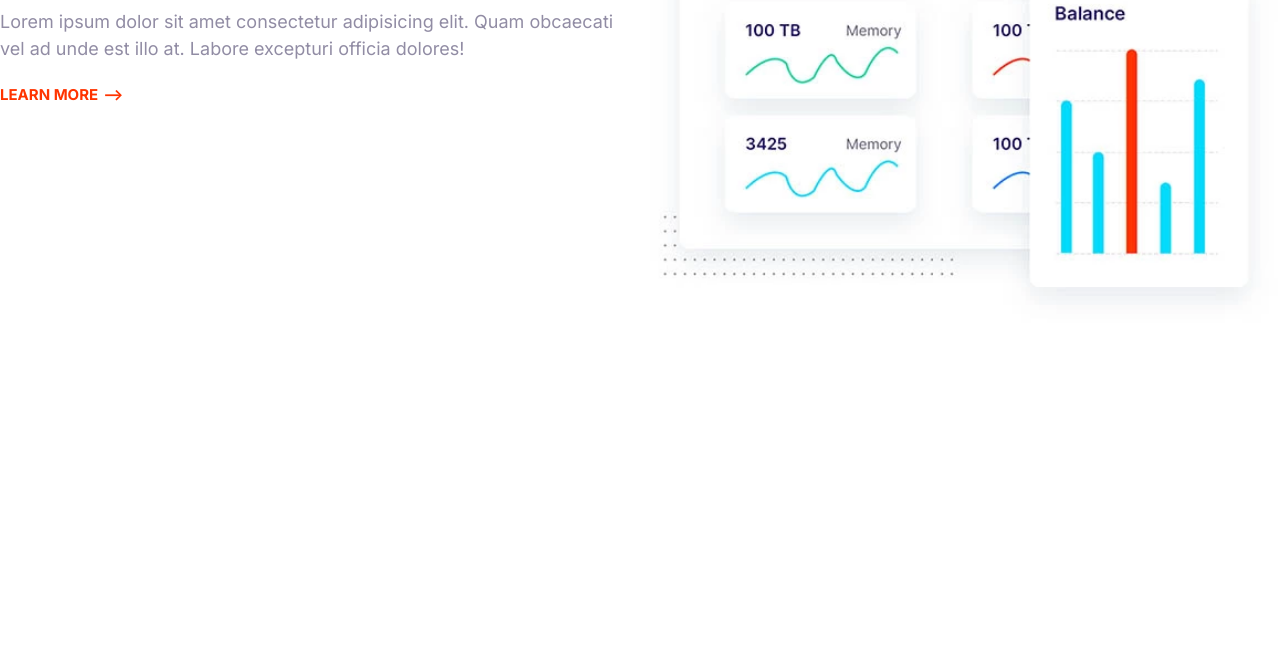
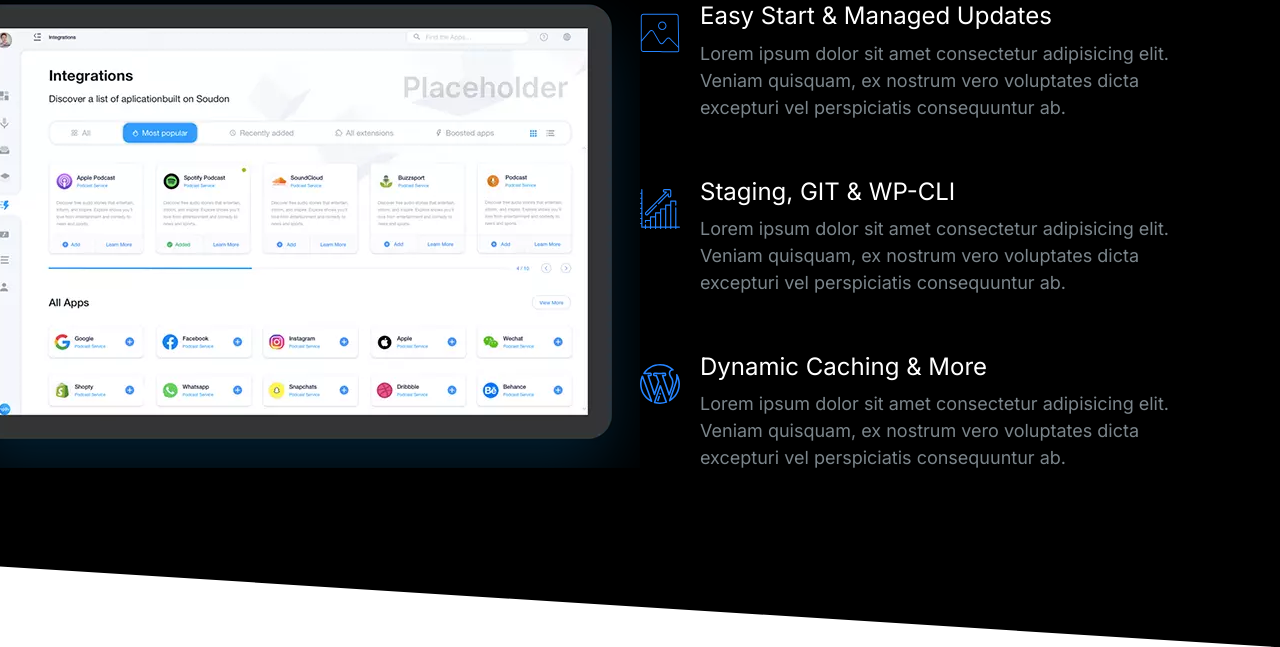
Before and after one commit to qodemike/Cloud-Hosting-Site, a plain HTML site: page index.html in a window 1280 px wide. Shown: the part 162-809 px from the top of the page. Drawn offline with Linux system fonts and the light colour scheme.

Commit message:
Showcase Block.

```diff
--- a/css/styles.css
+++ b/css/styles.css
@@ -16,6 +16,10 @@
 }
 
 /* Typography */
+::selection {
+  background: var(--color-primary);
+  color: #fff;
+}
 
 html {
   /* 62.5% of 16px = 10px */
@@ -47,6 +51,7 @@ h2 {
 
 h3 {
   font-size: 3rem;
+  font-weight: 500;
 }
 
 p {
@@ -136,7 +141,6 @@ a {
 .list {
   list-style: none;
   padding-left: 0;
-  color: var(--color-headings);
 }
 
 .list--inline .list__item {
@@ -147,6 +151,7 @@ a {
 .list--tick {
   list-style-image: url(../images/tick.svg);
   padding-left: 3rem;
+  color: var(--color-headings);
 }
 
 .list--tick .list__item {
@@ -409,9 +414,11 @@ a {
     font-size: 1.7rem;
   }
 }
+
 /* Media */
 .media {
   display: flex;
+  margin-bottom: 4rem;
 }
 
 .media__title {
@@ -618,18 +625,20 @@ a {
   color: #7b858b;
 }
 
-.block--dark .block__heading {
+.block--dark h1,
+.block--dark h2,
+.block--dark h3 {
   color: #fff;
 }
 
 .block--skewed-right {
   padding-bottom: calc(var(--padding-vertical) + 4rem);
-  clip-path: polygon(0% 0%, 100% 0%, 100% 100%, 0% 80%);
+  clip-path: polygon(0% 0%, 100% 0%, 100% 100%, 0% 90%);
 }
 
 .block--skewed-left {
   padding-bottom: calc(var(--padding-vertical) + 4rem);
-  clip-path: polygon(0% 0%, 100% 0%, 100% 80%, 0% 100%);
+  clip-path: polygon(0% 0%, 100% 0%, 100% 90%, 0% 100%);
 }
 
 .container {
@@ -701,9 +710,6 @@ a {
 }
 
 /* Hero */
-.hero {
-  clip-path: polygon(0% 0%, 100% 0%, 100% 90%, 0% 100%);
-}
 
 .hero__tagline {
   font-size: 2rem;
@@ -784,3 +790,23 @@ a {
     order: 2;
   }
 }
+
+/* Showcase Block */
+.block-showcase__image > img {
+  width: 100%;
+}
+
+@media screen and (min-width: 768px) {
+  .block-showcase .grid {
+    grid-template-columns: 50% 50%;
+  }
+
+  .block-showcase__image {
+    justify-self: end;
+  }
+
+  .block-showcase__image > img {
+    width: auto;
+    max-width: 700px;
+  }
+}
--- a/index.html
+++ b/index.html
@@ -13,32 +13,77 @@
     <link rel="stylesheet" href="css/styles.css" />
   </head>
   <body>
-    <article class="grid grid--1x2 feature">
-      <div class="feature__content">
-        <span class="icon-container">
-          <svg class="icon icon--primary">
-            <use xlink:href="images/sprite.svg#wordpress"></use>
-          </svg>
-        </span>
-        <h3 class="feature__heading">Super Easy to Use</h3>
-        <p>
-          Lorem ipsum dolor sit amet consectetur adipisicing elit. Quam obcaecati
-          vel ad unde est illo at. Labore excepturi officia dolores!
-        </p>
-        <a href="#" class="link-arrow">Learn More</a>
+    <section class="block block--dark block--skewed-right block-showcase">
+      <header class="block__header">
+        <h2>User-friendly Control Panel</h2>
+      </header>
+      <div class="container grid grid--1x2">
+        <picture class="block-showcase__image">
+          <source
+            type="image/webp"
+            srcset="images/ipad.webp 1x, images/ipad@2x.webp 2x"
+          />
+          <source
+            type="image/png"
+            srcset="images/ipad.png 1x, images/ipad@2x.png 2x"
+          />
+          <img src="images/ipad.png" alt="" />
+        </picture>
+        <ul class="list">
+          <li>
+            <div class="media">
+              <div class="media__image">
+                <svg class="icon icon--primary">
+                  <use xlink:href="images/sprite.svg#snap"></use>
+                </svg>
+              </div>
+              <div class="media__body">
+                <h3 class="media__title">Easy Start & Managed Updates</h3>
+                <p>
+                  Lorem ipsum dolor sit amet consectetur adipisicing elit. Veniam
+                  quisquam, ex nostrum vero voluptates dicta excepturi vel
+                  perspiciatis consequuntur ab.
+                </p>
+              </div>
+            </div>
+          </li>
+          <li>
+            <div class="media">
+              <div class="media__image">
+                <svg class="icon icon--primary">
+                  <use xlink:href="images/sprite.svg#growth"></use>
+                </svg>
+              </div>
+              <div class="media__body">
+                <h3 class="media__title">Staging, GIT & WP-CLI</h3>
+                <p>
+                  Lorem ipsum dolor sit amet consectetur adipisicing elit. Veniam
+                  quisquam, ex nostrum vero voluptates dicta excepturi vel
+                  perspiciatis consequuntur ab.
+                </p>
+              </div>
+            </div>
+          </li>
+          <li>
+            <div class="media">
+              <div class="media__image">
+                <svg class="icon icon--primary">
+                  <use xlink:href="images/sprite.svg#wordpress"></use>
+                </svg>
+              </div>
+              <div class="media__body">
+                <h3 class="media__title">Dynamic Caching & More</h3>
+                <p>
+                  Lorem ipsum dolor sit amet consectetur adipisicing elit. Veniam
+                  quisquam, ex nostrum vero voluptates dicta excepturi vel
+                  perspiciatis consequuntur ab.
+                </p>
+              </div>
+            </div>
+          </li>
+        </ul>
       </div>
-      <picture>
-        <source
-          type="image/webp"
-          srcset="images/easy.webp 1x, images/easy@2x.webp 2x"
-        />
-        <source
-          type="image/jpg"
-          srcset="images/easy.jpg 1x, images/easy@2x.jpg 2x"
-        />
-        <img class="feature__image" src="images/easy@2x.jpg" alt="" />
-      </picture>
-    </article>
+    </section>
     <script src="js/main.js"></script>
   </body>
 </html>
```
Also changed, not shown: components/block-showcase.html (added, +71 -0 lines), images/ipad.png (added), images/ipad.webp (added), images/ipad@2x.png (added), images/ipad@2x.webp (added), images/logo.svg.
